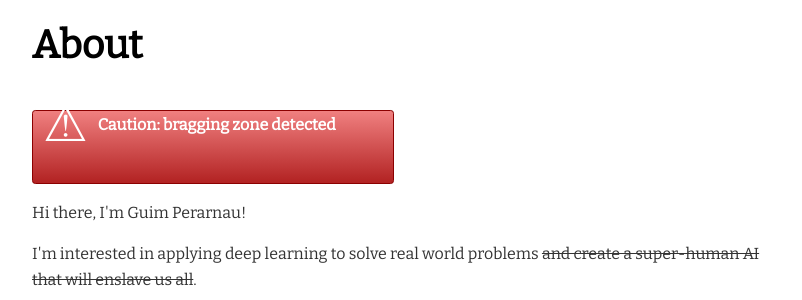
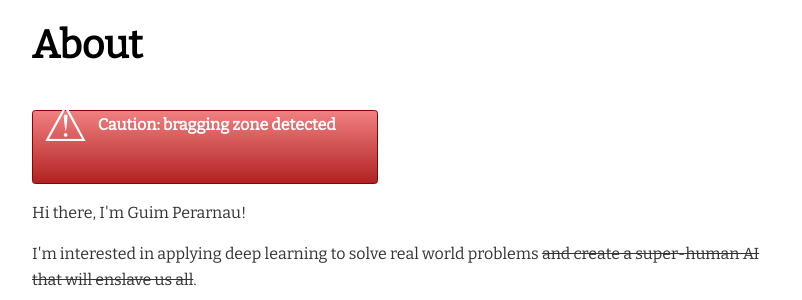
Before and after one commit to Guim3/guim3.github.io, a Jekyll site: the page built from about/index.html, in a window 1280 px wide. Shown: the part 229-529 px from the top of the page, without its empty margins (233-1035 px from the left). Built offline with Jekyll 4.4.1, drawn with Linux system fonts in a browser that asks for light colours.

Commit message:
Update main.css

```diff
--- a/css/main.css
+++ b/css/main.css
@@ -152,7 +152,7 @@ ul.posts li {
 
 div.warn {
   border: solid 1px darkred;
-  width: 22.5em; height: 4.5em;
+  width: 21.5em; height: 4.5em;
   border-radius: .2em;
   background: linear-gradient(lightcoral, firebrick);
   color: #ffffff;
```
